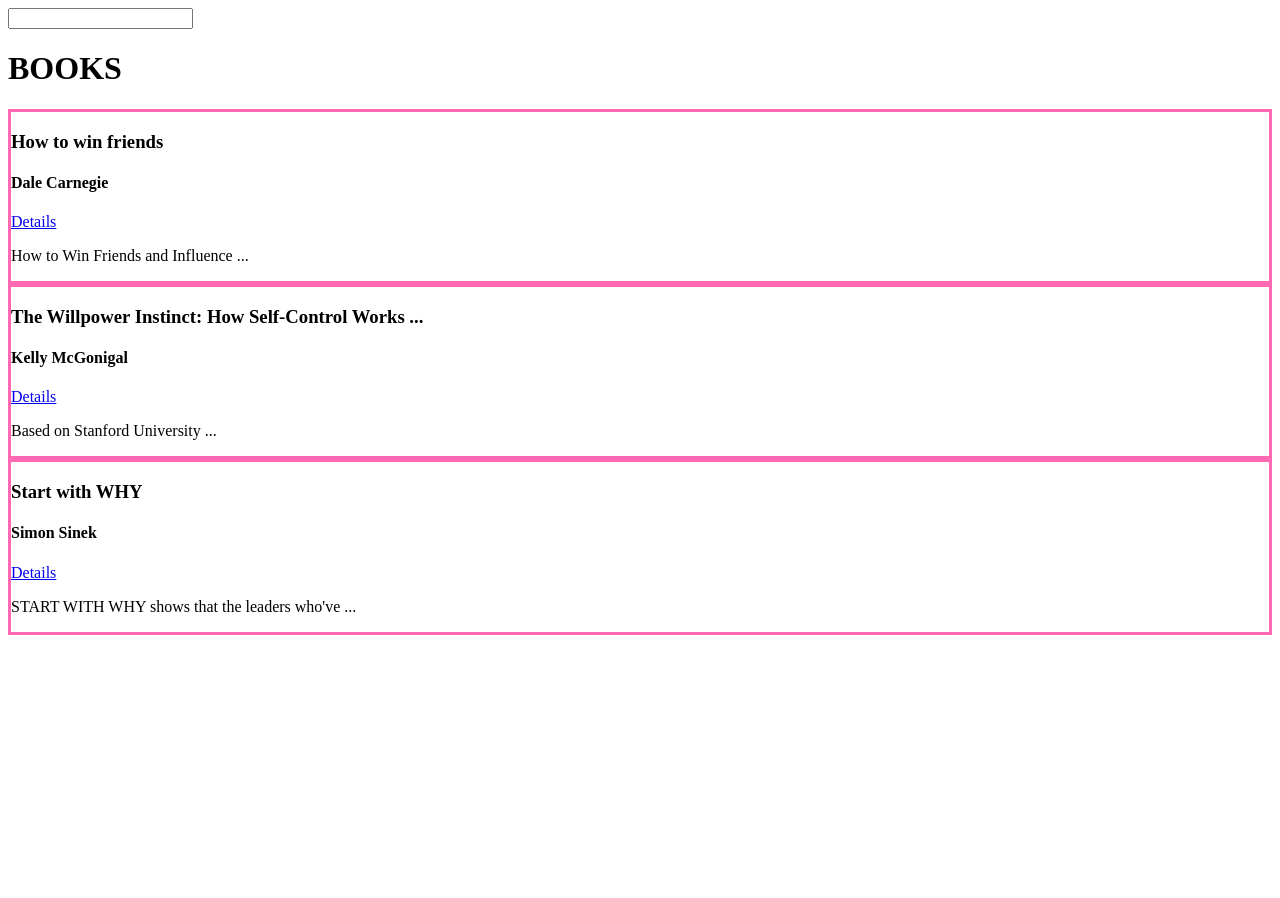
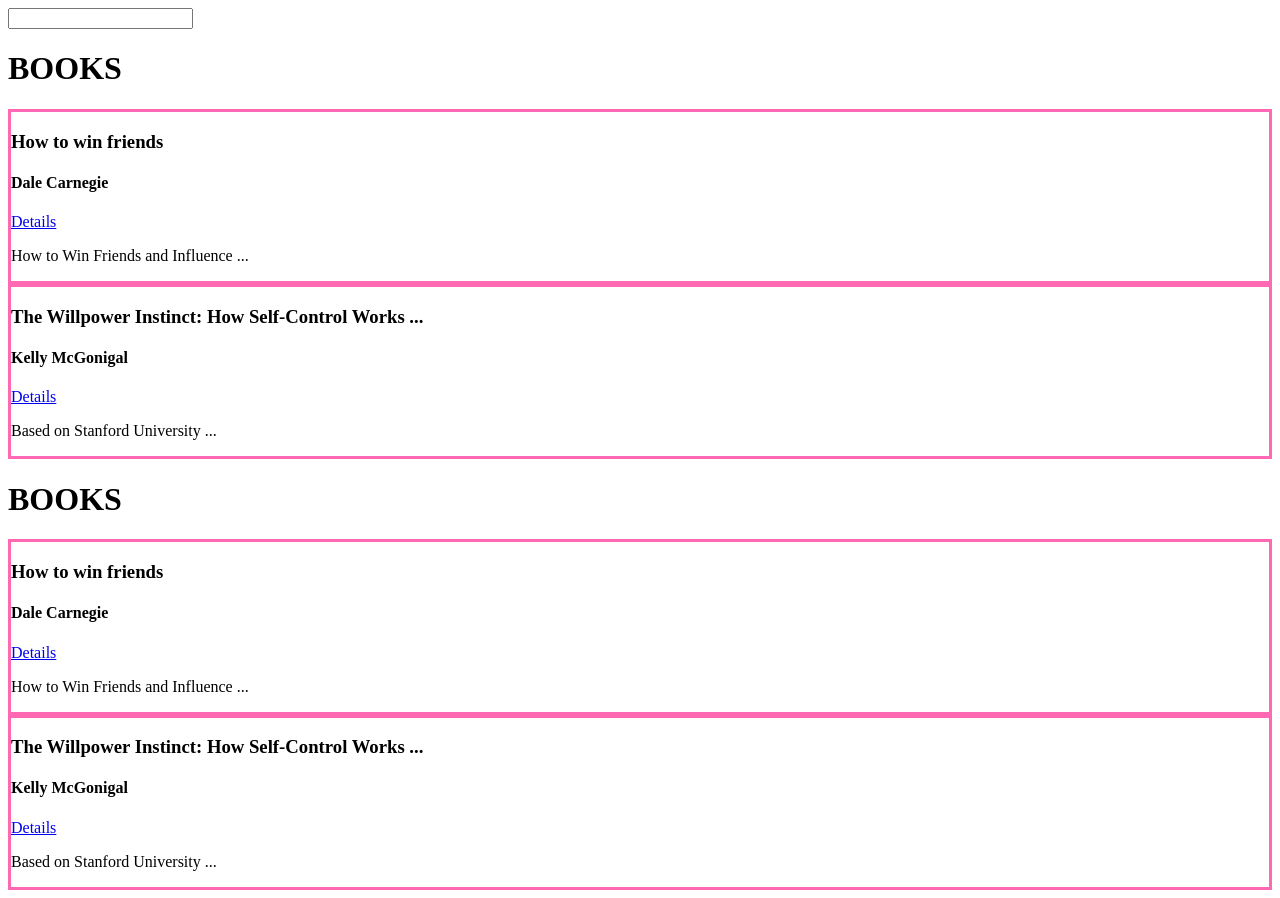
Before and after one commit to web-dave/bookmonkey-client, an Angular app: page / in a window 1280 px wide. Before the commit the page ends 800 px from the top, so only its background shows below. Built offline with nearby package versions, Linux system fonts and the light colour scheme.

Commit message:
pipe vs methode

```diff
--- a/src/app/app.component.html
+++ b/src/app/app.component.html
@@ -12,3 +12,12 @@
     (detailClick)="navigate($event)"
   ></app-book-card>
 }
+@for (book of transform(books, searchString); track book.title) {
+  @if ($first) {
+    <h1>{{ "Books" | uppercase }}</h1>
+  }
+  <app-book-card
+    [content]="book"
+    (detailClick)="navigate($event)"
+  ></app-book-card>
+}
--- a/src/app/app.component.ts
+++ b/src/app/app.component.ts
@@ -24,6 +24,17 @@
 
   searchString = '';
 
+  transform(books: IBook[], searchTerm: string): IBook[] {
+    console.log('methode', searchTerm);
+    return books.filter((book) =>
+      book.title.toLowerCase().includes(searchTerm.toLowerCase()),
+    );
+  }
+
+  constructor() {
+    setInterval(() => (this.searchString = 'how'), 1500);
+  }
+
   books: IBook[] = [
     {
       title: 'How to win friends',
--- a/src/app/book-filter.pipe.ts
+++ b/src/app/book-filter.pipe.ts
@@ -7,6 +7,7 @@
 })
 export class BookFilterPipe implements PipeTransform {
   transform(books: IBook[], searchTerm: string): IBook[] {
+    console.log('pipe', searchTerm);
     return books.filter((book) =>
       book.title.toLowerCase().includes(searchTerm.toLowerCase()),
     );
```
